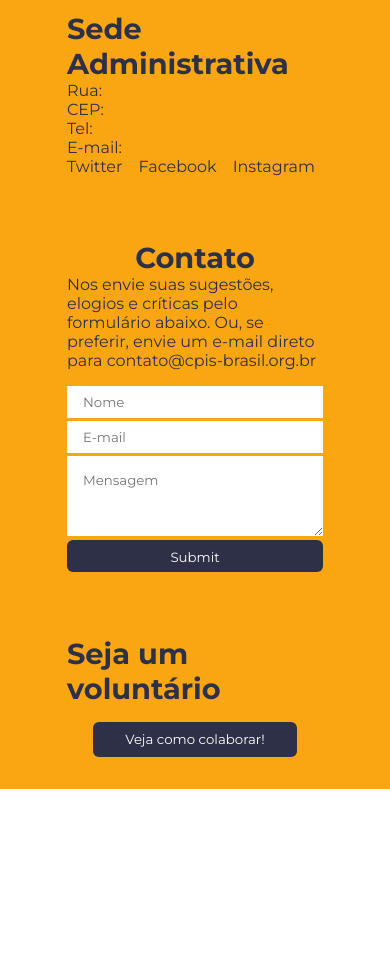
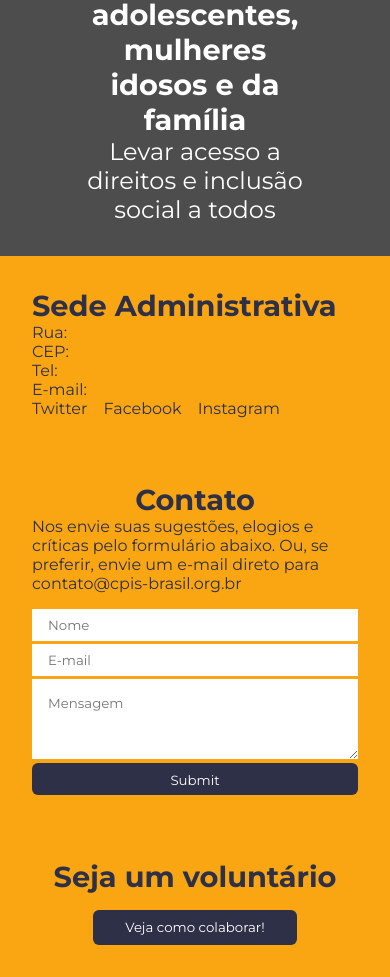
Before and after one commit to vinituis/CIPS, a PHP site: page /sobre.php in a window 390 px wide; the page is wider, and only the part inside the window is pictured. Shown: the part 1280-2257 px from the top of that part. Before the commit the page ends 2069 px from the top of that part, so only its background shows below. Run offline with PHP 8.4, Linux system fonts and the light colour scheme.

Commit message:
pagina de sobre montada

```diff
--- a/css/global.css
+++ b/css/global.css
@@ -107,7 +107,7 @@ footer .col1 {
     align-items: flex-start;
     justify-content: center;
     flex-direction: column;
-    width: 20rem;
+    width: 30rem;
     padding: 2rem;
 }
 
@@ -117,7 +117,7 @@ footer .col3 {
     align-items: center;
     justify-content: center;
     flex-direction: column;
-    width: 20rem;
+    width: 30rem;
     padding: 2rem;
 }
 
--- a/css/sobre.css
+++ b/css/sobre.css
@@ -37,3 +37,36 @@ hr {
     width: 100%;
     margin-bottom: 1rem;
 }
+
+.aviso {
+    background-color: var(--cor-3);
+    padding: 2rem 10rem;
+}
+
+.aviso h3 {
+    color: #fff;
+    text-align: center;
+}
+
+.aviso h4 {
+    font-size: 1.5rem;
+    text-align: center;
+    color: #fff;
+    font-weight: 400;
+
+}
+
+@media only screen and (max-width: 1000px) {
+    .conteudo {
+        width: 100%;
+        padding: 2rem 5rem;
+    }
+
+    .divisor {
+        flex-wrap: wrap;
+    }
+
+    .aviso {
+        padding: 2rem 5rem;
+    }
+}
--- a/sobre.php
+++ b/sobre.php
@@ -21,6 +21,11 @@
     </div>
 </div>
 
+<div class="aviso">
+    <h3 class="title">estamos empenhados em cuidar das crianças, adolescentes, mulheres idosos e da família</h3>
+    <h4>Levar acesso a direitos e inclusão social a todos</h4>
+</div>
+
 <?php include "./mod/rodape.php"?>
 
 </body>
```
